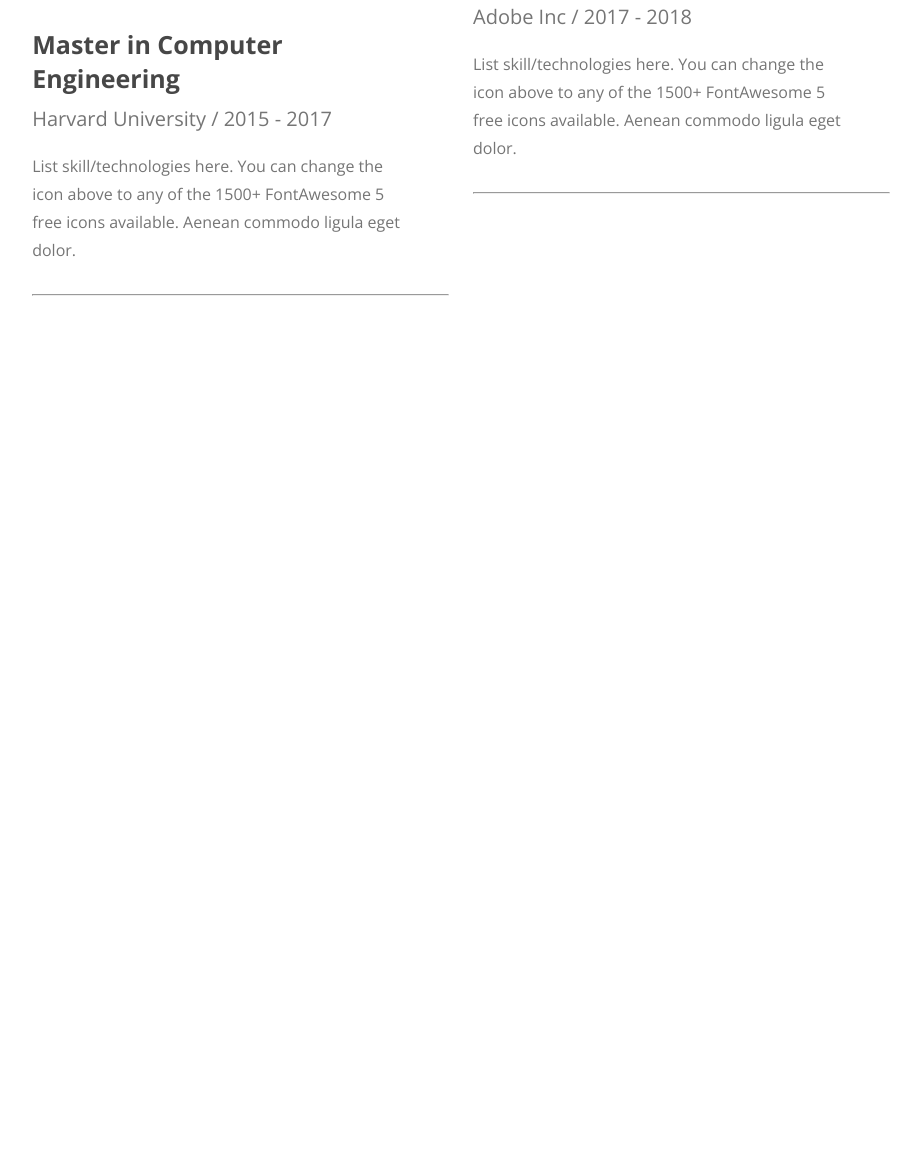
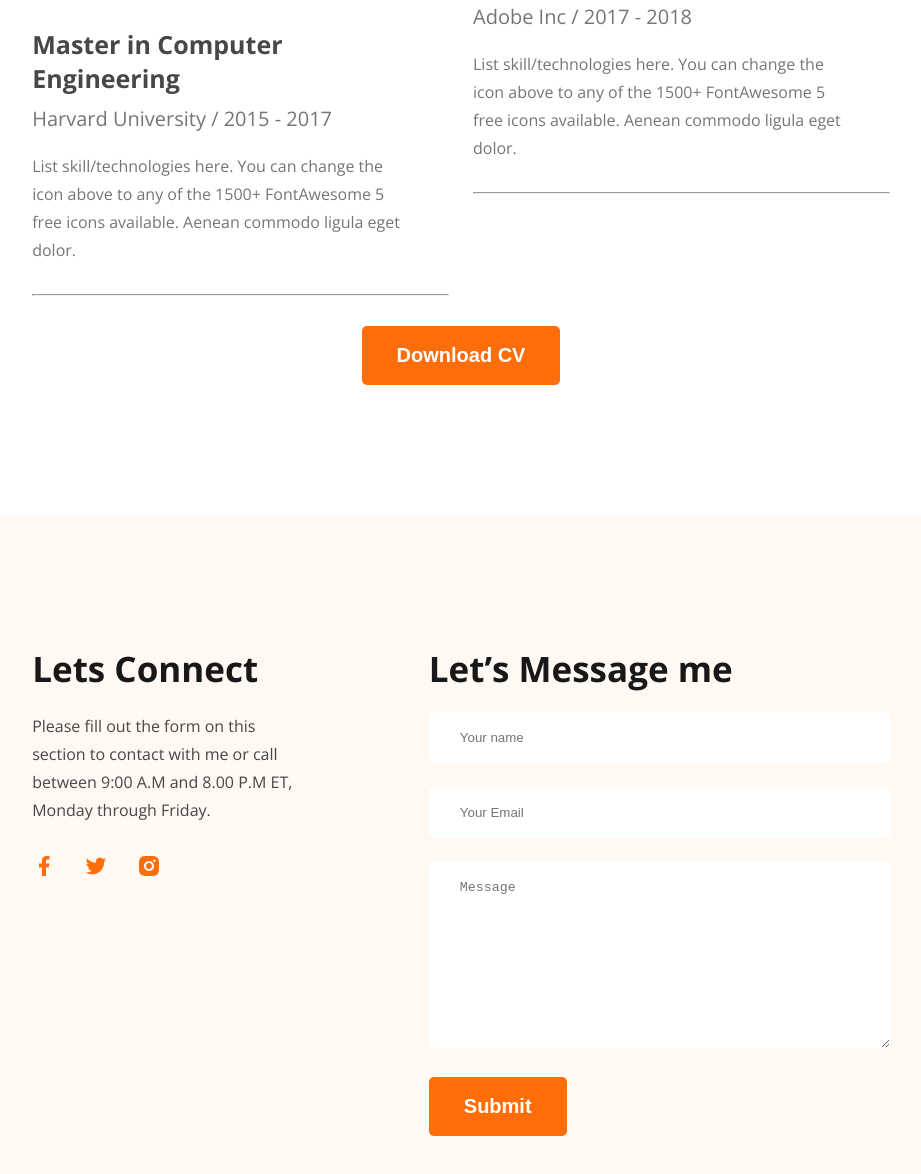
Before and after one commit to Mst-Jui/Jui-Portfolio, a plain HTML site: page index.html in a window 1280 px wide. Shown: the part 3507-4681 px from the top of the page, without its empty margins (179-1100 px from the left). Before the commit the page ends 3833 px from the top, so only its background shows below. Drawn offline with nearby package versions, Linux system fonts and the light colour scheme.

Commit message:
Add Footer

```diff
--- a/index.html
+++ b/index.html
@@ -158,5 +158,40 @@ to any of the 1500+ FontAwesome 5 free icons available. Aenean commodo ligula eg
 
     </div>
   </section>
+
+<div class="text-center">
+  <button class="btn">Download CV</button>
+</div>
+
+
+
+<footer>
+  <section class="footer-container">
+    <div class="social">
+      <h2>Lets Connect</h2>
+      <p>Please fill out the form on this section to contact with me or call between 9:00 A.M and 8.00 P.M ET, Monday through Friday.</p>
+      <div class="icons">
+        <a href=""><img src="images/icons/facebook.png" alt=""></a>
+        <a href=""><img src="images/icons/twitter.png" alt=""></a>
+        <a href=""><img src="images/icons/insta.png" alt=""></a>
+      </div>
+    </div>
+    <form action="" class="form">
+      <h2>Let’s Message me</h2>
+      <div>
+        <input type="text" name="" id="" placeholder="Your name">
+      </div>
+      <div>
+        <input type="text" name="" id="" placeholder="Your Email">
+      </div>
+      <div>
+        <textarea rows="10" name="" id="" placeholder="Message"></textarea>
+      </div>
+      <input class="btn" type="submit" value="Submit">
+    </form>
+  </section>
+</footer>
+
+
 </body>
 </html>
--- a/styles.css/portfolio.css
+++ b/styles.css/portfolio.css
@@ -38,6 +38,9 @@
   margin-bottom: 30px;
   line-height: 30px;
   color: #757575;
+}
+.text-center{
+  text-align: center;
 }
 header{
   background-color: #FFF8F3;
@@ -203,3 +206,47 @@ nav .menu a{
   line-height: 28px;
   color: #757575;
 }
+
+footer{
+   margin-top: 130px;
+  background-color: #FFF8F3;
+  padding: 130px 0;
+}
+
+
+footer .footer-container{
+  width: 67%;
+  max-width: 1140px;
+  margin: 0 auto;
+  display: flex;
+  gap: 116px;
+}
+
+.footer-container .social{
+  max-width: 562px;
+}
+
+.footer-container h2{
+  color: #181818;
+  font-size: 35px;
+  margin-bottom: 20px;
+}
+.footer-container .social p{
+  font-size: 16px;
+  color: #474747;
+  line-height: 28px;
+  margin-bottom: 30px;
+}
+
+.footer-container .icons a{
+  margin-right: 24px;
+}
+.footer-container form input[type="text"],
+.footer-container form textarea{
+  width: 461px;
+  padding: 18px 31px;
+  margin-bottom: 24px;
+  border: none;
+  border-radius: 5px;
+  color: #757575;
+}
```
